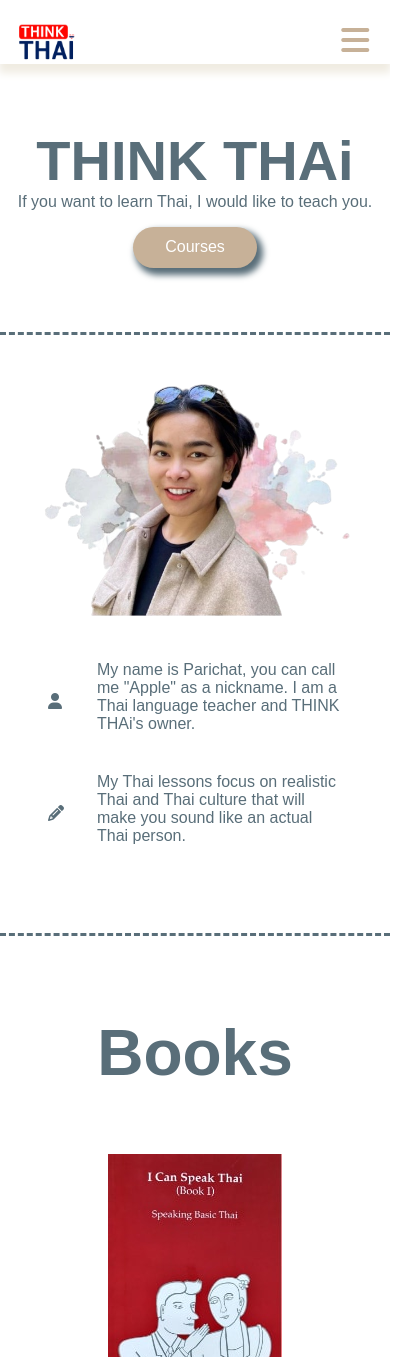
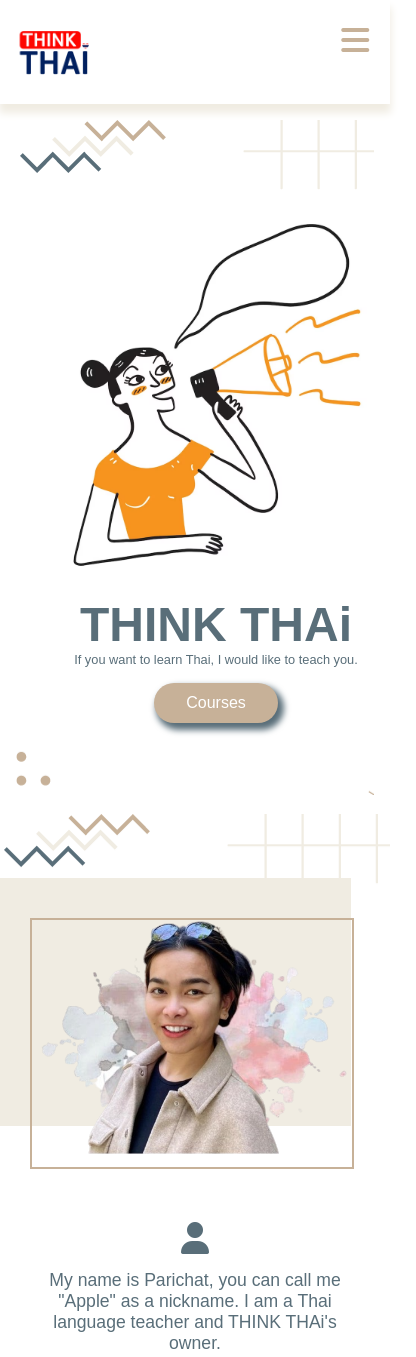
Before and after one commit to ppleparichat/THINK-THAi, a plain HTML site: page index.html in a window 390 px wide. Shown: the top 1357 px of the page, 416 px wide, since content can reach past the window. Drawn offline with Linux system fonts and the light colour scheme.

Commit message:
Update THINK THAI

```diff
--- a/index.html
+++ b/index.html
@@ -31,6 +31,9 @@
     </nav>
 
     <header>
+        <div>
+            <img src="./images/speaking2.jpeg">
+        </div>
         <div class="head">
             <h1>THINK THAi</h1>
             <p>If you want to learn Thai, I would like to teach you.</p>
@@ -40,17 +43,19 @@
 
     <main>
         <section class="section_one">
-            <img src="./images/parichat.png">
+            <div class="bg-cover">
+                <div class="bg-header"></div>
+                <img src="./images/parichat.png">
+            </div>
             <div class="main-content">
-                <div>
-                    <i class="fa-solid fa-user"></i>
-                    <p>My name is Parichat, you can call me "Apple" as a nickname. I am a Thai language teacher and THINK THAi's owner.
-                    </p>
-                </div>
-                <div>
-                    <i class="fa-solid fa-pencil"></i>
-                    <p> My Thai lessons focus on realistic Thai and  Thai culture that will make you sound like an actual Thai person.</p>
-                </div>
+                <i class="fa-solid fa-user"></i>
+                <p>My name is Parichat, you can call me "Apple" as a nickname. I am a Thai language teacher and
+                    THINK THAi's owner.
+                </p>
+                <i class="fa-solid fa-pencil"></i>
+                <p> My Thai lessons focus on realistic Thai and Thai culture that will make you sound like an actual
+                    Thai person.</p>
+
                 <!-- <p>When you would like to travel to Thailand for several reasons. Learning Thai language can help you to enjoy your life and boost your confidence while in Thailand.
                 </p>
                 <p>Your location is no obstacle as we have Self-Study Programs for online training. That could help you learn anywhere anytime in the world.</p>
@@ -63,15 +68,15 @@
                 <h2>Books</h2>
             </div>
             <div class="onsite-private">
-                <img src="./images/speak1.jpg" >
+                <img src="./images/speak1.jpg">
                 <h3>I can speak Thai I</h3>
             </div>
             <div class="onsite-group">
-                <img src="./images/speak2.jpg" >
+                <img src="./images/speak2.jpg">
                 <h3>I can speak Thai II</h3>
             </div>
             <div class="onsite-group">
-                <img src="./images/read1.jpg" >
+                <img src="./images/read1.jpg">
                 <h3>I can read Thai I</h3>
             </div>
         </section>
@@ -83,11 +88,11 @@
                 <!-- <p class="section_onsite-p">Take 1-on-1 or group private lessons with THINK THAi. We will customize your lessons to your interests, needs, and goals. There are various techniques that will help you learn Thai faster.</p> -->
             </div>
             <div class="onsite-private">
-                <img src="./images/onsite-private.jpg" >
+                <img src="./images/onsite-private.jpg">
                 <h3>Onsite Private</h3>
             </div>
             <div class="onsite-group">
-                <img src="./images/onsite-group.jpg" >
+                <img src="./images/onsite-group.jpg">
                 <h3>Onsite Group</h3>
             </div>
         </section>
--- a/main.css
+++ b/main.css
@@ -7,15 +7,17 @@
 nav {
     box-shadow: 0px 8px 8px 1px #f0ece2;
 }
+
 .mobile-container img {
-    width: 4rem;
+    width: 5rem;
+    padding: 1.5rem 0;
 }
 
 .mobile-container {
     display: flex;
     justify-content: space-between;
     align-items: center;
-    margin: 1.2rem 1rem;
+    margin: 0rem 1rem;
 }
 
 .mobile-container i {
@@ -80,13 +82,10 @@ header {
     flex-wrap: wrap;
     align-items: center;
     justify-content: center;
-    margin: 4rem 1rem;
+    margin: 1rem 1rem;
     color: #596e79;
-    /* background: url(./images/background.jpg);
-    background-repeat: no-repeat;
-    width: 100vw;
-    height: 100vh;
-    background-size: 75% 50%; */
+    height: 80vh;
+    background: url(./images/Contact2.png);
 }
 
 .head {
@@ -96,12 +95,16 @@ header {
     justify-content: center;
 }
 
-.head h1{
-    font-size: 3.5rem;
+.head h1 {
+    font-size: 3rem;
+}
+
+.head p {
+    font-size: 0.8rem;
 }
 
 header img {
-    width: 20rem;
+    width: 25rem;
     margin: 0rem auto
 }
 
@@ -125,42 +128,63 @@ header img {
 /* ----------------------------------- */
 
 .section_one {
-    padding: 3rem 2rem;
     display: flex;
     flex-direction: column;
-    border-top: 3px dashed #596e79;
+    border-top: 3px dashed #fff;
     color: #596e79;
+    height: 90vh;
+    background: url(./images/Contact2.png) no-repeat;
 }
 
-.section_one img {
+.bg-cover {
+    width: 90%;
+    height: 20%;
+    background: #f0ece2;
+    position: relative;
+    top: 0;
+    left: 0;
+    margin: 4rem 0rem;
+    padding: 3rem 0;
+}
+
+.bg-header {
+    position: relative;
+    top: 0;
+    left: 0;
+
+}
+
+.bg-cover img {
     width: 20rem;
-    margin: 0rem auto
+    margin: 0rem auto;
+    position: absolute;
+    top: 40px;
+    left: 30px;
+    border: 2px #c7b198 solid;
 }
 
 .main-content {
     display: grid;
-    grid-template-rows: 1fr 1fr ;
-    margin: 1rem 0;
-}
-
-.main-content div {
-    display: grid;
-    grid-template-columns: 1fr 5fr ;
-    padding: 1rem;
+    grid-template-columns: 1fr;
+    margin: 1rem 3rem;
+    justify-content: center;
+    text-align: center;
+    font-size: 1.1rem;
 }
 
 .main-content i {
-    padding: 2rem 0;
+    padding: 1rem 0;
+    font-size: 2rem;
 }
 
 /* ----------------books-container ------------- */
 
 .books-container {
-    padding: 3rem 2rem;
+    margin: 1rem 0;
     display: flex;
     flex-direction: column;
-    border-top: 3px dashed #596e79;
     text-align: center;
+    background: url(./images/Contact3.png) repeat;
 }
 
 .books-container h2 {
@@ -174,13 +198,13 @@ header img {
 }
 
 .books-container div {
-    padding: 2rem 0;
+    padding: 1.5rem 0;
 }
 
 /* ------------------Onsite --------------- */
 
 .section_onsite {
-    padding: 3rem 2rem;
+    padding: 1rem 2rem;
     display: flex;
     flex-direction: column;
     border-top: 3px dashed #596e79;
@@ -198,8 +222,8 @@ header img {
     color: #596e79;
 }
 
-.section_onsite div{
-    padding: 2rem 0;
+.section_onsite div {
+    padding: 1rem 0;
 }
 
 .section_onsite img {
@@ -215,7 +239,7 @@ header img {
     color: #fff;
     border-radius: 50px;
     padding: 0.8rem;
-    margin: 0 4rem;
+    margin: 0 5rem;
     box-shadow: 4px 5px 6px 2px #596e79;
     justify-content: center;
     text-align: center;
@@ -236,7 +260,7 @@ header img {
     border-top: 3px dashed #596e79;
 }
 
-.section_online > div {
+.section_online>div {
     margin: 1.5rem auto;
 }
 
```
Also changed, not shown: images/Contact.png (added), images/Contact2.png (added), images/Contact3.png (added), images/background.jpg (deleted).
